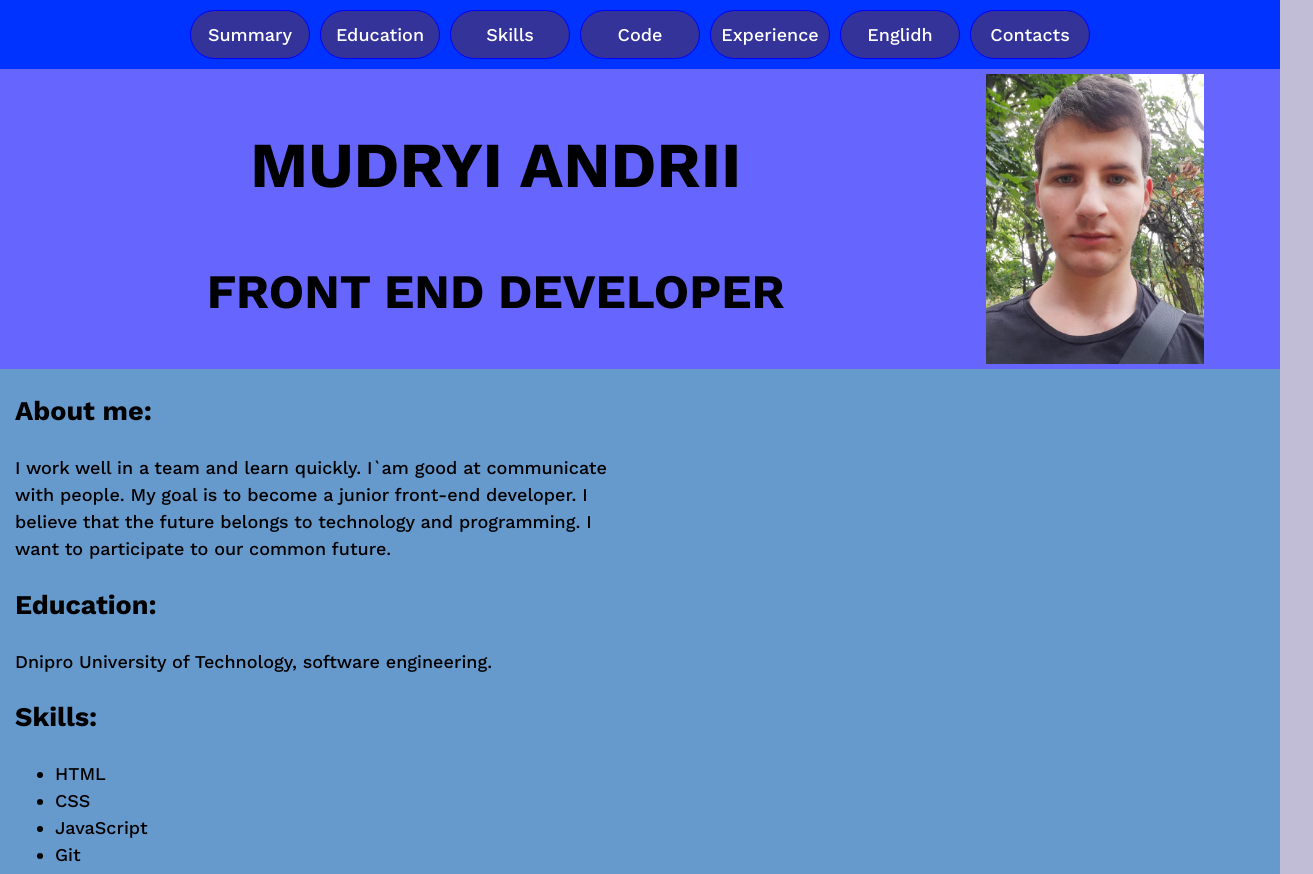
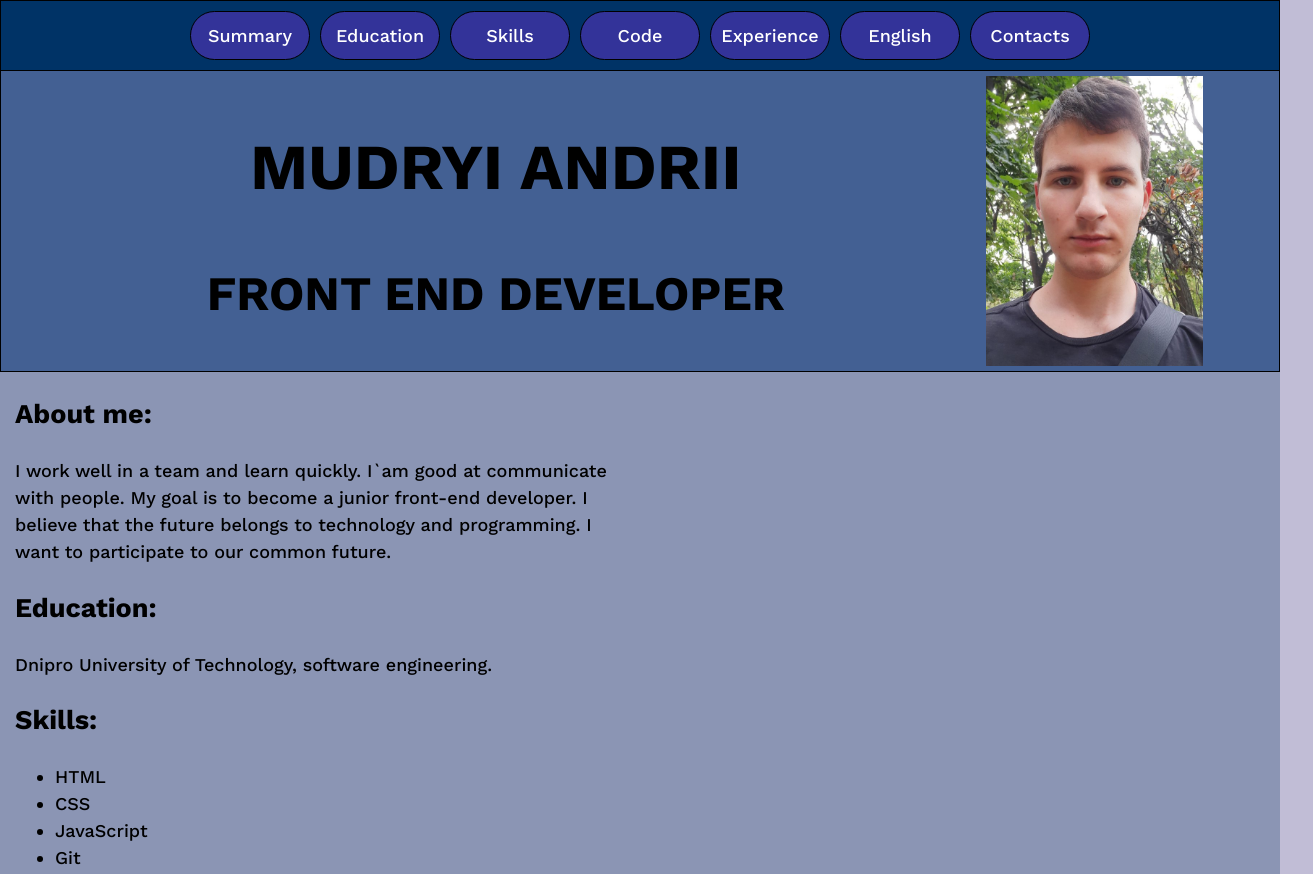
Before and after one commit to xepomond/rsschool-cv-old, a plain HTML site: page index.html in a window 1280 px wide. Shown: the top 874 px of the page, 1313 px wide, since content can reach past the window. Drawn offline with nearby package versions, Linux system fonts and the light colour scheme.

Commit message:
refactor: change some bgc

```diff
--- a/index.html
+++ b/index.html
@@ -23,7 +23,7 @@
                <li class="nav-item"><a href="#skills" class="nav-link">Skills</a></li>
                <li class="nav-item"><a href="#code" class="nav-link">Code</a></li>
                <li class="nav-item"><a href="#experience" class="nav-link">Experience</a></li>
-               <li class="nav-item"><a href="#englidh" class="nav-link">Englidh</a></li>
+               <li class="nav-item"><a href="#englidh" class="nav-link">English</a></li>
                <li class="nav-item"><a href="#contacts" class="nav-link">Contacts</a></li>
             </ul>
          </nav>
@@ -42,7 +42,7 @@
 
    <main class="main">
       <div class="container">
-         <section class="section" id="summary">
+          <section class="section" id="summary">
             <h2>About me:</h2>
             <p>I work well in a team and learn quickly. I`am good at communicate with people.
                My goal is to become a junior front-end developer.
@@ -57,9 +57,9 @@
             <h2>Skills:</h2>
             <ul>
                <li>HTML</li>
-               <li>CSS</li>
+                <li>CSS</li>
                <li>JavaScript</li>
-               <li>Git</li>
+                <li>Git</li>
             </ul>
          </section>
          <section class="section" id="code">
@@ -89,7 +89,7 @@
                <p>Tel: +380991553104</p>
                <p>E-mail: anka4717@gmail.com</p>
                <p>Discord: Xepomond#3481</p>
-               <p><a class="section-footer__git" href="https://github.com/xepomond">GitHub</a></p>
+               <p><a class="section-footer__git" href="https://github.com/xepomond" target="_blank">GitHub</a></p>
                   <a class="section-footer__school" href="https://rs.school/js/" target="_blank">
                <img src="./assets/img/rs_school_js.svg" alt="logo RSSchool">
                   </a>
--- a/style.css
+++ b/style.css
@@ -18,9 +18,9 @@ body {
 
 
 .container {
-max-width: 1440px;
+max-width: 1280px;
 margin: 0 auto;
-background-color: #6699CC;
+background-color: #8b95b4;
 }
 
 
@@ -30,9 +30,10 @@ background-color: #6699CC;
    justify-content: center;
    text-align: center;
    list-style-type: none;
-   background-color: #0033FF;
+   background-color: #003366;
    padding: 5px;
    margin: 0px;
+   border: 1px solid #000000;
 }
 
 
@@ -46,7 +47,7 @@ background-color: #6699CC;
 .nav-item {
    width: 120px;
    height: auto;
-   border: 1px solid blue;
+   border: 1px solid #000000;
    border-radius: 30px;
    padding: 10px;
    margin: 5px;
@@ -62,6 +63,8 @@ background-color: #6699CC;
 
 .text-header {
    margin-top: 0px;
+   border: 1px solid #000000;
+   border-top: 0px;
 }
 
 
@@ -69,7 +72,7 @@ background-color: #6699CC;
    display: flex;
    width: 100%;
    height: 300px;
-   background-color: #6666FF;
+   background-color: #436093;
    padding: 5px;
 }
 
@@ -77,7 +80,7 @@ background-color: #6699CC;
 .text-header__h1 {
    flex-wrap: wrap;
    flex-grow: 0.85;
-   background-color: #6666FF;
+   background-color: #436093;
    text-align: center;
    font-size: 32px;
    text-transform: uppercase;
@@ -120,6 +123,9 @@ main {
     flex-direction:  row;
     flex-wrap: wrap;
     justify-content: space-around;
+    background-color: #003366;
+    border: 1px solid #000000;
+    color:#ffffff;
  }
 
 
@@ -128,16 +134,18 @@ main {
    justify-content: space-around;
    width: 50px;
    height: 50px;
+   padding-top: 15px;
  }
 
 
  .section-footer__git {
     text-decoration: none;
-    color: #000000
+    color: #ffffff
  }
 
 
  .section-footer__git:hover {
    text-decoration: none;
-   color: #ffffff;
-}
+   color: #000000;
+   text-decoration: underline;
+ }
```
